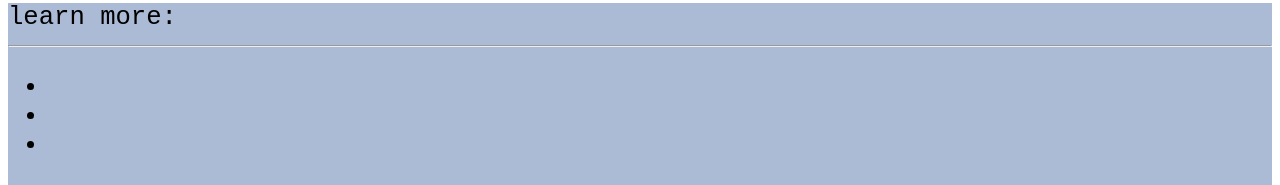
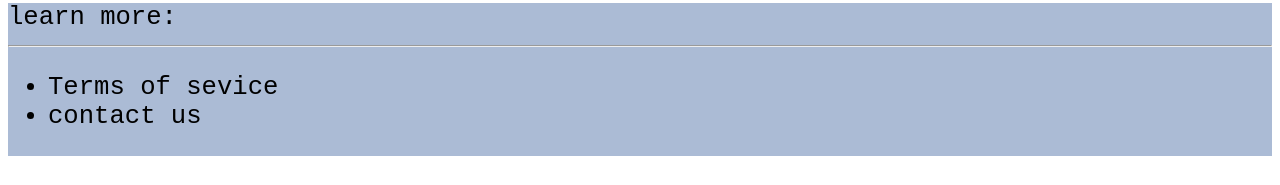
Before and after one commit to Mahmoud-Hazem/Home-page, a plain HTML site: page index.html in a window 1280 px wide. Shown: the part 1628-1813 px from the top of the page. After the commit the page ends 1784 px from the top, so only its background shows below. Drawn offline with Linux system fonts and the light colour scheme.

Commit message:
Update index.html

```diff
--- a/index.html
+++ b/index.html
@@ -117,9 +117,8 @@ body,html{height:100%;}
 learn more:
 <hr>
 <ul>
-<li></li>
-<li></li>
-<li></li>
+<li>Terms of sevice</li>
+<li>contact us</li>
 </ul>
 </pre>
 
```
